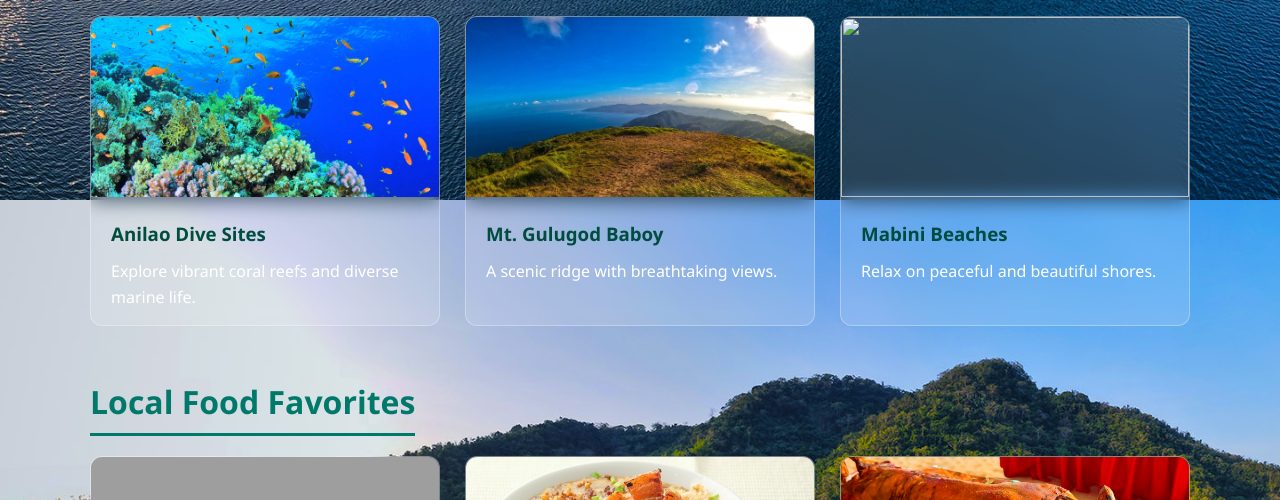
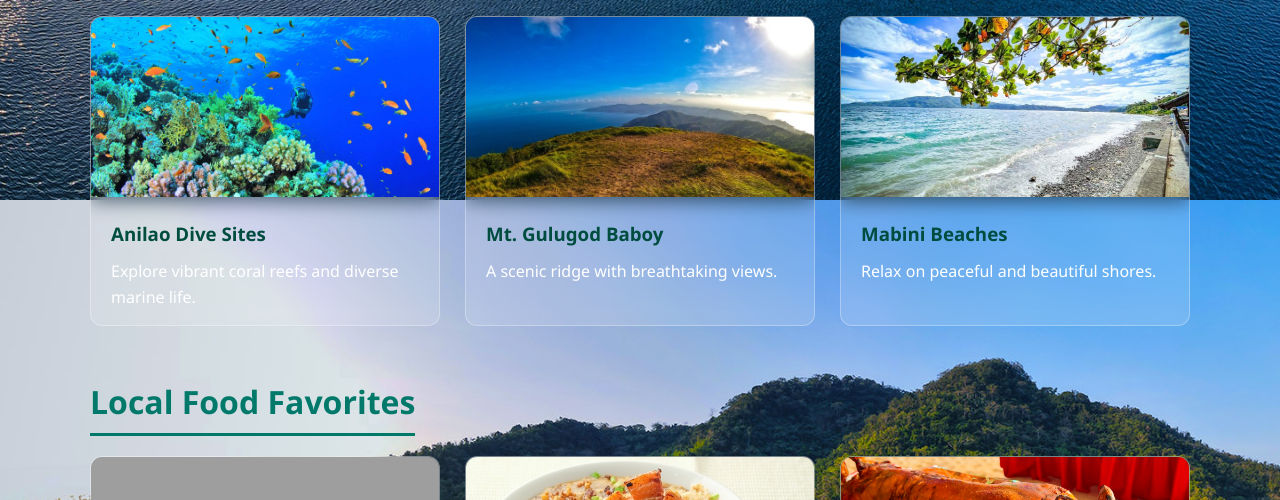
Before and after one commit to RayverSoriano/Mabini-Tourism, a plain HTML site: page Mabini Tourism/index.html in a window 1280 px wide. Shown: the part 600-1100 px from the top of the page. Drawn offline with Linux system fonts and the light colour scheme; grey boxes are pictures that could not be loaded.

Commit message:
Add files via upload

```diff
--- a/Mabini Tourism/index.html
+++ b/Mabini Tourism/index.html
@@ -354,7 +354,7 @@
         </div>
 
         <div class="card">
-          <img src="mabini beaches.avif" alt="">
+          <img src="mabini beaches.jpg" alt="">
           <div class="card-content">
             <h3>Mabini Beaches</h3>
             <p>Relax on peaceful and beautiful shores.</p>
```
Also changed, not shown: Mabini Tourism/mabini beaches.jpg (added).
